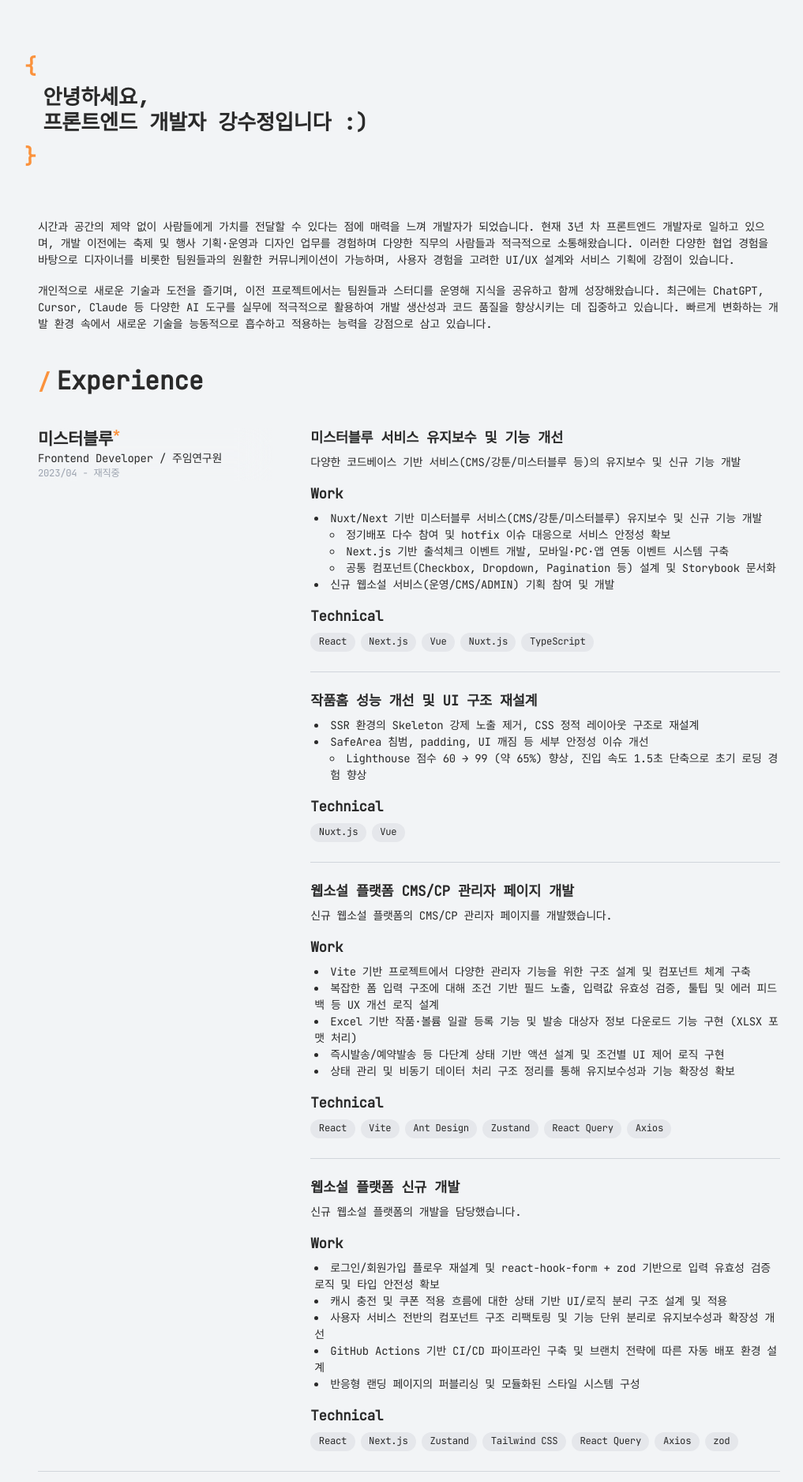
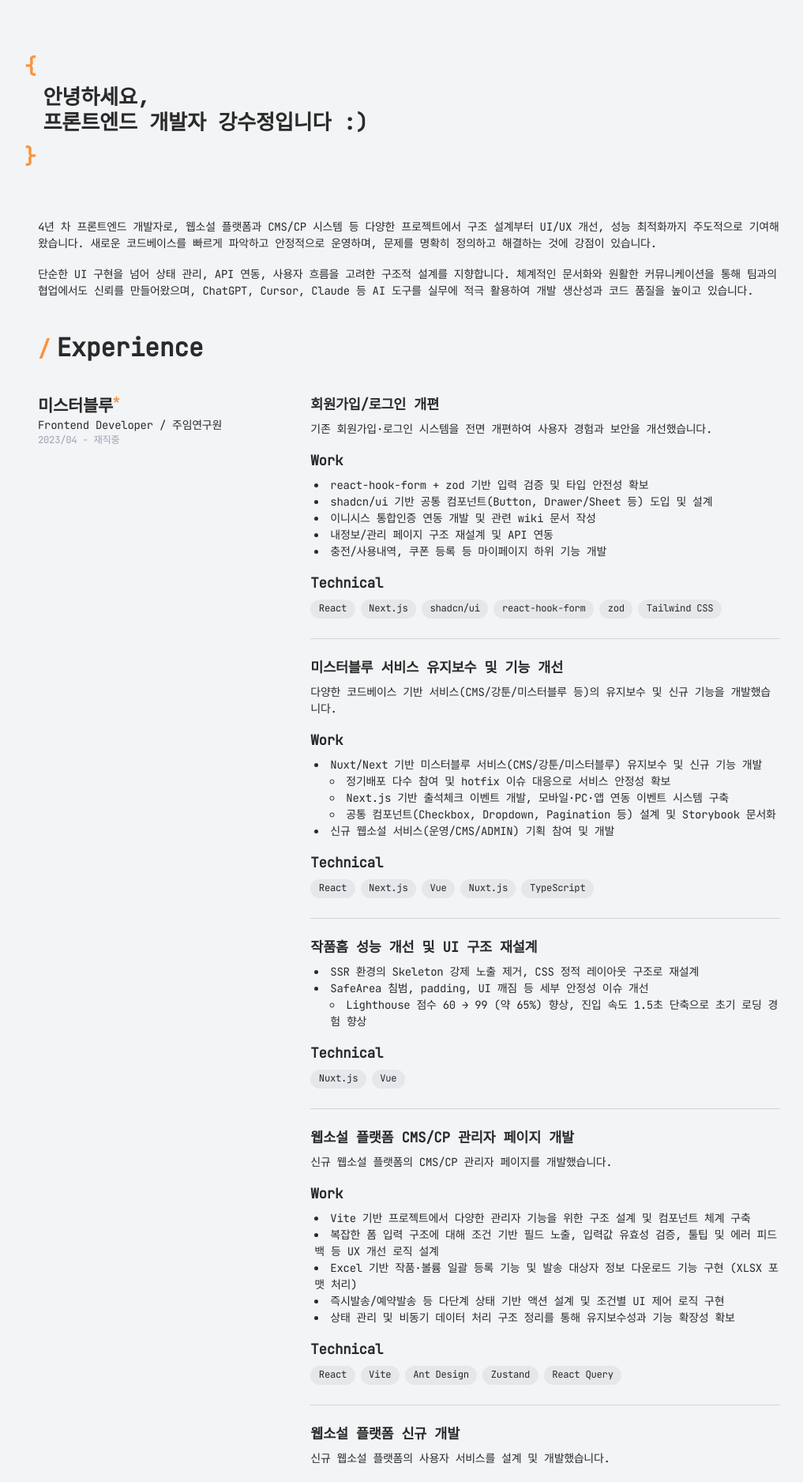
Before and after one commit to mirro97/my-page, a Next.js app: page / in a window 1280 px wide. Shown: the top 1876 px of the page at 79% size, without its empty margins (122-1139 px from the left). Built offline with nearby package versions, Linux system fonts and the light colour scheme.

Commit message:
[update] 내용 현행화

```diff
--- a/src/app/page.tsx
+++ b/src/app/page.tsx
@@ -23,18 +23,15 @@ export default function Home() {
 
       <BasicBox>
         <TextBox>
-          시간과 공간의 제약 없이 사람들에게 가치를 전달할 수 있다는 점에 매력을 느껴 개발자가
-          되었습니다. 현재 3년 차 프론트엔드 개발자로 일하고 있으며, 개발 이전에는 축제 및 행사
-          기획·운영과 디자인 업무를 경험하며 다양한 직무의 사람들과 적극적으로 소통해왔습니다.
-          이러한 다양한 협업 경험을 바탕으로 디자이너를 비롯한 팀원들과의 원활한 커뮤니케이션이
-          가능하며, 사용자 경험을 고려한 UI/UX 설계와 서비스 기획에 강점이 있습니다.
+          4년 차 프론트엔드 개발자로, 웹소설 플랫폼과 CMS/CP 시스템 등 다양한 프로젝트에서 구조
+          설계부터 UI/UX 개선, 성능 최적화까지 주도적으로 기여해왔습니다. 새로운 코드베이스를 빠르게
+          파악하고 안정적으로 운영하며, 문제를 명확히 정의하고 해결하는 것에 강점이 있습니다.
         </TextBox>
         <TextBox>
-          개인적으로 새로운 기술과 도전을 즐기며, 이전 프로젝트에서는 팀원들과 스터디를 운영해
-          지식을 공유하고 함께 성장해왔습니다. 최근에는 ChatGPT, Cursor, Claude 등 다양한 AI 도구를
-          실무에 적극적으로 활용하여 개발 생산성과 코드 품질을 향상시키는 데 집중하고 있습니다.
-          빠르게 변화하는 개발 환경 속에서 새로운 기술을 능동적으로 흡수하고 적용하는 능력을
-          강점으로 삼고 있습니다.
+          단순한 UI 구현을 넘어 상태 관리, API 연동, 사용자 흐름을 고려한 구조적 설계를 지향합니다.
+          체계적인 문서화와 원활한 커뮤니케이션을 통해 팀과의 협업에서도 신뢰를 만들어왔으며,
+          ChatGPT, Cursor, Claude 등 AI 도구를 실무에 적극 활용하여 개발 생산성과 코드 품질을 높이고
+          있습니다.
         </TextBox>
       </BasicBox>
 
@@ -50,11 +47,36 @@ export default function Home() {
             subContent="2023/04 - 재직중"
           />
           <div>
+            {/* 회원가입/로그인 개편 */}
+            <ContentBox>
+              <TextBox title="회원가입/로그인 개편">
+                <p>
+                  기존 회원가입·로그인 시스템을 전면 개편하여 사용자 경험과 보안을 개선했습니다.
+                </p>
+              </TextBox>
+              <TextBox title="Work">
+                <TextList
+                  list={[
+                    "react-hook-form + zod 기반 입력 검증 및 타입 안전성 확보",
+                    "shadcn/ui 기반 공통 컴포넌트(Button, Drawer/Sheet 등) 도입 및 설계",
+                    "이니시스 통합인증 연동 개발 및 관련 wiki 문서 작성",
+                    "내정보/관리 페이지 구조 재설계 및 API 연동",
+                    "충전/사용내역, 쿠폰 등록 등 마이페이지 하위 기능 개발",
+                  ]}
+                />
+              </TextBox>
+              <TextBox title="Technical">
+                <ChipList
+                  list={["React", "Next.js", "shadcn/ui", "react-hook-form", "zod", "Tailwind CSS"]}
+                />
+              </TextBox>
+            </ContentBox>
             {/* 미스터블루 1 */}
             <ContentBox>
               <TextBox title="미스터블루 서비스 유지보수 및 기능 개선">
                 <p>
-                  다양한 코드베이스 기반 서비스(CMS/강툰/미스터블루 등)의 유지보수 및 신규 기능 개발
+                  다양한 코드베이스 기반 서비스(CMS/강툰/미스터블루 등)의 유지보수 및 신규 기능을
+                  개발했습니다.
                 </p>
               </TextBox>
               <TextBox title="Work">
@@ -104,15 +126,13 @@ export default function Home() {
                 />
               </TextBox>
               <TextBox title="Technical">
-                <ChipList
-                  list={["React", "Vite", "Ant Design", "Zustand", "React Query", "Axios"]}
-                />
+                <ChipList list={["React", "Vite", "Ant Design", "Zustand", "React Query"]} />
               </TextBox>
             </ContentBox>
             {/* 미스터블루 4 */}
             <ContentBox>
               <TextBox title="웹소설 플랫폼 신규 개발">
-                <p>신규 웹소설 플랫폼의 개발을 담당했습니다.</p>
+                <p>신규 웹소설 플랫폼의 사용자 서비스를 설계 및 개발했습니다.</p>
               </TextBox>
               <TextBox title="Work">
                 <TextList
@@ -127,15 +147,7 @@ export default function Home() {
               </TextBox>
               <TextBox title="Technical">
                 <ChipList
-                  list={[
-                    "React",
-                    "Next.js",
-                    "Zustand",
-                    "Tailwind CSS",
-                    "React Query",
-                    "Axios",
-                    "zod",
-                  ]}
+                  list={["React", "Next.js", "Zustand", "Tailwind CSS", "React Query", "zod"]}
                 />
               </TextBox>
             </ContentBox>
@@ -169,10 +181,7 @@ export default function Home() {
                 />
               </ImageBox>
               <TextBox title="베이커리 랜딩페이지 및 입점 신청 페이지 개발">
-                <p>
-                  베이커리 플랫폼을 홍보할 수 있는 랜딩 페이지와 입점 신청을 받을 수 있는 페이지를
-                  설계 및 개발했습니다.
-                </p>
+                <p>베이커리 플랫폼 홍보용 랜딩 페이지와 입점 신청 페이지를 설계 및 개발했습니다.</p>
               </TextBox>
               <TextBox title="Work">
                 <TextList
@@ -185,7 +194,7 @@ export default function Home() {
                 />
               </TextBox>
               <TextBox title="Technical">
-                <ChipList list={["React", "Next.js", "Firebase", "styled-components", "Axios"]} />
+                <ChipList list={["React", "Next.js", "Firebase", "styled-components"]} />
               </TextBox>
             </ContentBox>
 
@@ -203,7 +212,7 @@ export default function Home() {
               <TextBox title="베이커리 플랫폼 프로토타입 & 메인 프로덕트">
                 <p>
                   빵 예약 및 픽업서비스를 제공하는 플랫폼의 프로토타입과 메인 프로덕트를 설계 및
-                  개발 했습니다. 프로토타입은 영업 프레젠테이션 에 사용되어 베이커리 입점률 향상에
+                  개발했습니다. 프로토타입은 영업 프레젠테이션에 사용되어 베이커리 입점률 향상에
                   기여했습니다.
                 </p>
               </TextBox>
@@ -245,8 +254,8 @@ export default function Home() {
             <ContentBox>
               <TextBox title="베이커리 플랫폼 백오피스">
                 <p>
-                  베이커리 서비스를 총 관리할 수 있는 백오피스를 개발했습니다. 기획팀과 함께 기능
-                  기획에 참여하여 다양한 UC 를 고려한 기획과 구조를 설계 했습니다.
+                  베이커리 서비스 운영을 위한 백오피스를 개발했습니다. 기획팀과 협업하여 다양한
+                  유즈케이스를 고려한 구조를 설계했습니다.
                 </p>
               </TextBox>
               <TextBox title="Work">
@@ -284,7 +293,7 @@ export default function Home() {
             {/* 오르카소프트 1 */}
             <ContentBox>
               <TextBox title="백오피스 템플릿 개발 ">
-                <p>관리자 페이지를 개발할 때 사용하게 될 기본 템플릿 페이지 개발</p>
+                <p>관리자 페이지 개발 시 사용할 공통 백오피스 템플릿을 설계 및 개발했습니다.</p>
               </TextBox>
               <TextBox title="Work">
                 <TextList
@@ -302,10 +311,10 @@ export default function Home() {
 
             {/* 오르카소프트 2 */}
             <ContentBox>
-              <TextBox title="식수관리 시스템 리펙토링 및 마이그레이션">
+              <TextBox title="식수관리 시스템 리팩토링 및 마이그레이션">
                 <p>
-                  기존 php 로 개발된 시스템을 새롭게 리펙토링 및 마이그레이션 했습니다. 일반 사용자
-                  페이지와 관리자 페이지로 권한을 구분하여 개발했습니다
+                  기존 PHP로 개발된 시스템을 리팩토링 및 마이그레이션했습니다. 일반 사용자 페이지와
+                  관리자 페이지로 권한을 구분하여 개발했습니다.
                 </p>
               </TextBox>
               <TextBox title="Work">
```
